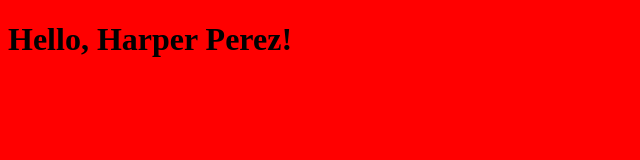
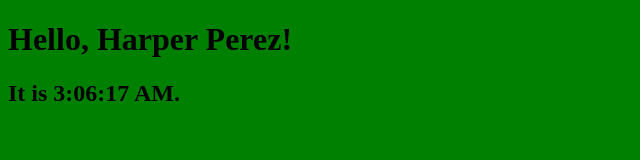
Before and after one commit to hixiaoguan/react-study, a React app in the folder my-app/: page / in a window 1280 px wide. Shown: the whole page, without its empty margins (0-640 px from the left). Built offline with nearby package versions, Linux system fonts and the light colour scheme.

Commit message:
* React 元素渲染实现实例，只更新变化部分，这点很棒

```diff
--- a/my-app/public/index.html
+++ b/my-app/public/index.html
@@ -28,6 +28,7 @@
       You need to enable JavaScript to run this app.
     </noscript>
     <div id="root"></div>
+    <div id="time"></div>
     <!--
       This HTML file is a template.
       If you open it directly in the browser, you will see an empty page.
--- a/my-app/src/index.css
+++ b/my-app/src/index.css
@@ -1,3 +1,3 @@
 body {
-    background: red;
+    background: green;
 }
--- a/my-app/src/index.js
+++ b/my-app/src/index.js
@@ -21,3 +21,15 @@ ReactDOM.render(
     element,
     document.getElementById('root')
 );
+
+//元素渲染
+function tick() {
+    const element = (
+        <div>
+            <h2>It is {new Date().toLocaleTimeString()}.</h2>
+        </div>
+    );
+    ReactDOM.render(element, document.getElementById('time'));
+}
+
+setInterval(tick, 1000);
```
